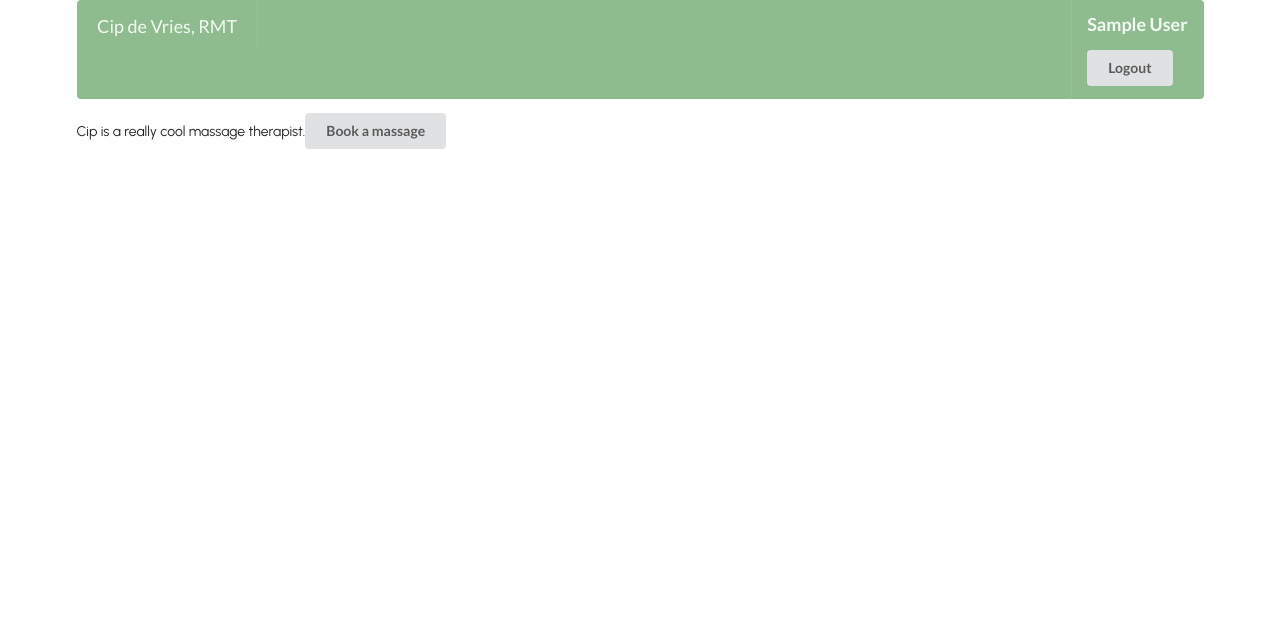
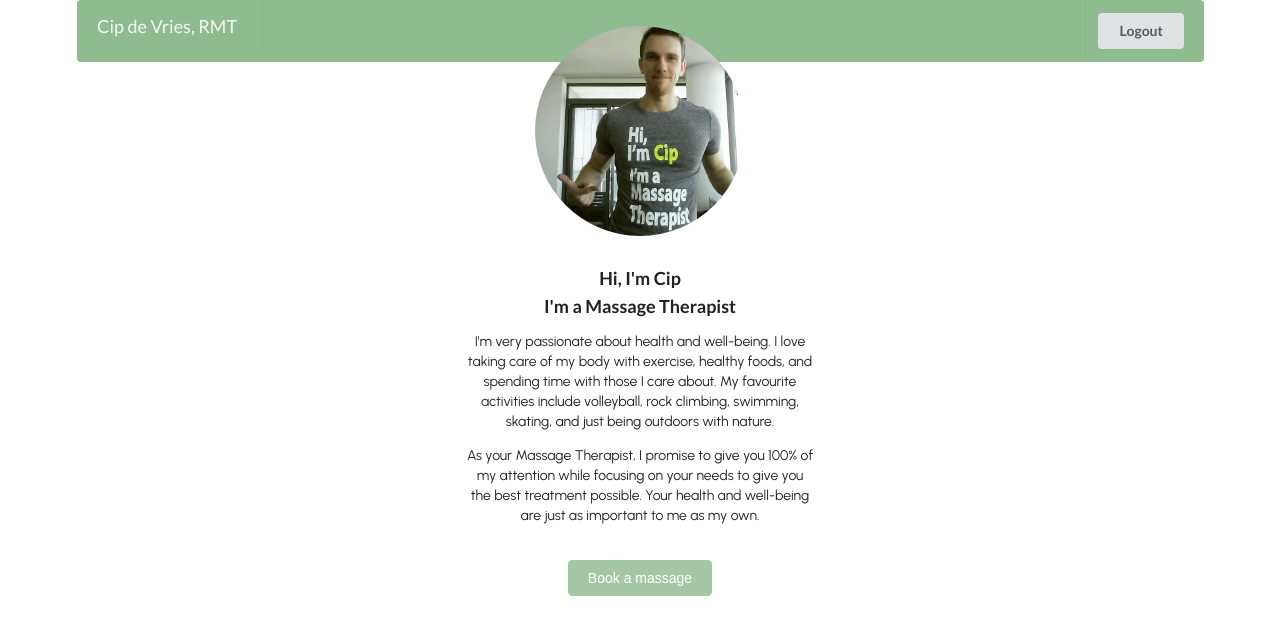
Before and after one commit to cipdv/ciprmt-mern, a React (Create React App) app in the folder client/: page /welcome in a window 1280 px wide. Shown: the top 634 px of the page. Built offline with nearby package versions, Linux system fonts and the light colour scheme; sample sign-in values are in the browser's storage.

Commit message:
dec20 - added some css

```diff
--- a/client/src/components/User/Appointments/Appointments.js
+++ b/client/src/components/User/Appointments/Appointments.js
@@ -13,7 +13,8 @@ const Appointments = ({user}) => {
 
     return (
         appointments?.length !== 0 ? (
-            <table className="ui selectable celled table">
+            <div>
+                <table className="ui selectable celled table" style={{width: '400px'}}>
                     <thead>
                         <tr>
                             <th>Date</th>
@@ -35,6 +36,7 @@ const Appointments = ({user}) => {
                         ))}
                     </tbody>
                 </table>
+            </div>
         ) : (
             <div>
                 No appointments
--- a/client/src/components/User/Appointments/ConfirmAppointment.js
+++ b/client/src/components/User/Appointments/ConfirmAppointment.js
@@ -1,38 +1,45 @@
 import React, { useState } from 'react'
 import { useDispatch } from 'react-redux'
 import { confirmAppointment } from '../../../actions/appointment'
+import { useForm } from 'react-hook-form'
+import styles from './confirmAppointment.module.css'
+
 
 const ConfirmAppointment = ({user, appointments, setUpdateState}) => {
 
     const dispatch = useDispatch()
 
     const { _id, firstName, lastName } = user?.result
+    const { register, handleSubmit, control, formState: { errors } } = useForm()
+
 
     const today = new Date()
 
-    const [reasonForMassage, setReasonForMassage] = useState('')
+    // const [reasonForMassage, setReasonForMassage] = useState('')
     const [treatmentConsent, setTreatmentConsent] = useState(false)
-    const [glutes, setGlutes] = useState(false)
-    const [chest, setChest] = useState(false)
-    const [abdomen, setAbdomen] = useState(false)
-    const [innerThighs, setInnerThighs] = useState(false)
-    const [areasToAvoid, setAreasToAvoid] = useState('')
+    // const [glutes, setGlutes] = useState(false)
+    // const [chest, setChest] = useState(false)
+    // const [abdomen, setAbdomen] = useState(false)
+    // const [innerThighs, setInnerThighs] = useState(false)
+    // const [areasToAvoid, setAreasToAvoid] = useState('')
     const [apptDate, setApptDate] = useState('')
     const [apptTime, setApptTime] = useState('')
 
-    const [reasonForMassageError, setReasonForMassageError] = useState('')
+    // const [reasonForMassageError, setReasonForMassageError] = useState('')
 
 
     const formData = {
-        reasonForMassage,
+        // reasonForMassage,
         consents: {
-            treatmentConsent,
-            glutes,
-            chest,
-            abdomen,
-            innerThighs,
-            areasToAvoid
+            treatmentConsent
+
         },
+        //     glutes,
+        //     chest,
+        //     abdomen,
+        //     innerThighs,
+        //     areasToAvoid
+        // },
         name: `${firstName} ${lastName}`,
         apptDate,
         apptTime
@@ -44,36 +51,34 @@ const ConfirmAppointment = ({user, appointments, setUpdateState}) => {
         setApptTime(appointmentTime)
     }
 
-    const handleSubmit = (e, appointmentId, appointmentDate) => {
-        e.preventDefault()
-        setApptDate(appointmentDate)
-        if (reasonForMassage === '') {
-            setReasonForMassageError('Please indicate what you would like to focus on for this massage appointment')
-        } else {
-            dispatch(confirmAppointment(_id, appointmentId, formData))
-        }
+    const onSubmit = (data, appointmentId) => {
+        console.log(data)
+        dispatch(confirmAppointment(_id, appointmentId, formData))
         //update appointment with the appointment id
         clear()
     }
 
     const clear = () => {
-        setReasonForMassage('')
-        setGlutes(false)
-        setChest(false)
-        setAbdomen(false)
-        setInnerThighs(false)
-        setAreasToAvoid(false)
-        setApptDate('')
+        // setReasonForMassage('')
+        // setGlutes(false)
+        // setChest(false)
+        // setAbdomen(false)
+        // setInnerThighs(false)
+        // setAreasToAvoid(false)
+        // setApptDate('')
     }
 
     return (
         appointments?.length > 0 ? (
-            <div style={{marginTop: '3em'}}>
-                <h4>Upcoming Appointments</h4>
+            <div className={styles.container}>
+                <h4>You have an upcoming appointment</h4>
                     {appointments && appointments?.map((appointment) => (
                         new Date(appointment?.date) >= today && appointment?.consents?.treatmentConsent !== true ? (
                             <div style={{marginBottom: '3em'}} key={appointment._id} >
-                                <table className="ui table">
+                                <p>
+                                    Please confirm your appointment on {appointment?.date} at {appointment?.time} for {appointment?.duration} minutes.
+                                </p>
+                                {/* <table className="ui table">
                                     <thead>
                                         <tr>
                                             <th>Date</th>
@@ -88,30 +93,30 @@ const ConfirmAppointment = ({user, appointments, setUpdateState}) => {
                                             <td>{appointment?.duration}</td>
                                         </tr>
                                     </tbody>
-                                </table>
-                                <form className="ui form" onSubmit={(e)=>handleSubmit(e, appointment?._id, appointment?.date)} >
+                                </table> */}
+                                <form className="ui form" onSubmit={()=>handleSubmit(appointment?._id)} >
                                     <div className="ui fields">
                                         <div className="ui field">
                                             <label>Reason for booking massage:</label>
-                                            <input type="text" value={reasonForMassage} onChange={(e)=>setReasonForMassage(e.target.value)}/>
-                                            <p style={{color: 'red'}}>{reasonForMassageError}</p>
+                                            <input type="text" {...register('reasonForMassage', {required: true})} name="reasonForMassage" />
+                                            {errors?.reasonForMassage && <p style={{color: 'red'}}>Please indicate why you'd like to book a massage</p>}
                                         </div>
                                         <div className="ui field">
                                             <h5>I give consent to massage the following areas:</h5>
                                             <div>
-                                                <input type="checkbox" value={glutes} onChange={(e)=>setGlutes(e.target.checked)} />
+                                                <input type="checkbox" {...register('consents.glutes')} name="glutes" />
                                                 <label>Glutes</label>
-                                                <input type="checkbox" value={abdomen} onChange={(e)=>setAbdomen(e.target.checked)} />
+                                                <input type="checkbox" {...register('consents.abdomen')} name="abdomen" />
                                                 <label>Abdomen</label>
-                                                <input type="checkbox" value={chest} onChange={(e)=>setChest(e.target.checked)} />
+                                                <input type="checkbox" {...register('consents.chest')} name="chest" />
                                                 <label>Chest</label>
-                                                <input type="checkbox" value={innerThighs} onChange={(e)=>setInnerThighs(e.target.checked)} />
+                                                <input type="checkbox" {...register('consents.innerThighs')} name="innerThighs" />
                                                 <label>Inner thighs</label>
                                             </div>
                                         </div>
                                         <div className="ui field">
                                             <label>Are there any other areas you would not like to be massaged?</label>
-                                            <input type="text" value={areasToAvoid} onChange={(e)=>setAreasToAvoid(e.target.value)} />
+                                            <input type="text" {...register('consents.areasToAvoid')} name="areasToAvoid" />
                                         </div>
                                     </div>
                                     <button type="submit" onClick={()=>setDateAndTimeAndConsent(appointment?.date, appointment?.time)} className="ui button">Confirm Appointment</button>
--- /dev/null
+++ b/client/src/components/User/Appointments/confirmAppointment.module.css
@@ -0,0 +1,5 @@
+.container {
+    display: grid;
+    justify-content: center;
+    margin-top: 2em;
+}
--- a/client/src/components/User/Auth/Auth.js
+++ b/client/src/components/User/Auth/Auth.js
@@ -4,7 +4,7 @@ import { register, login } from '../../../actions/auth'
 import { useHistory } from 'react-router-dom'
 import useForm from './UseForm'
 import validate from './validate'
-import './auth.css'
+import styles from './auth.module.css'
 
 // const initialState = { firstName: '', lastName: '', email: '', password: '', confirmPassword: '' }
 
@@ -93,56 +93,56 @@ const Auth = () => {
     // }
 
     return (
-        <div>
+        <div className={styles.main}>
             <form className="ui form" onSubmit={handleSubmit}>
                 <div>
                     {
                         isRegister ? (
                             <>
-                                <div>
-                                <h3>Register:</h3>
+                                <div className={styles.form}>
+                                <h3>To book a massage, please register:</h3>
+                                <p>
+                                    By registering, you will be able to access your receipts, confirm appointments, and manage your health history file.
+                                </p>
                                     <label>First name</label>
                                     <input name="firstName" label="First name" type="text" value={values.firstName} onChange={handleChange} />
-                                    {errors?.firstName && <p className="auth-error">{errors?.firstName}</p>}
+                                    {errors?.firstName && <p className={styles.autherror}>{errors?.firstName}</p>}
                                     <label>Last name</label>
                                     <input name="lastName" label="Last name" type="text" value={values.lastName} onChange={handleChange} />
-                                    {errors?.lastName && <p className="auth-error">{errors?.lastName}</p>}
-                                </div>
-                                <div>
+                                    {errors?.lastName && <p className={styles.autherror}>{errors?.lastName}</p>}
+
                                     <label>Email</label>
                                     <input name="email" label="Email" type="email" value={values.email} onChange={handleChange} />
-                                    {errors?.email && <p className="auth-error">{errors?.email}</p>}
+                                    {errors?.email && <p className={styles.autherror}>{errors?.email}</p>}
                                     {/* <input type="checkbox" name="emailReceiptOptIn" value={values.emailReceiptOptIn} onChange={handleChange} />
                                     <label>Check here to receive your RMT receipts via email</label> */}
-                                </div>
-                                <div>
+
                                     <label>Password</label>
                                     <input name="password" label="Password" type="password" value={values.password} onChange={handleChange} />
-                                    {errors?.password && <p className="auth-error">{errors?.password}</p>}
-                                </div>
-                                <div>
+                                    {errors?.password && <p className={styles.autherror}>{errors?.password}</p>}
+
                                     <label>Confirm Password</label>
                                     <input name="confirmPassword" label="Confirm Password" value={values.confirmPassword} type="password" onChange={handleChange} />
-                                    {errors?.confirmPassword && <p className="auth-error">{errors?.confirmPassword}</p>}
+                                    {errors?.confirmPassword && <p className={styles.autherror}>{errors?.confirmPassword}</p>}
                                 </div>
-                                <button type="submit" className="ui button ">Register</button>
+                                <button type="submit" className={styles.btn}>Register</button>
                             </>
                         ) : (
-                            <div>
+                            <div className={styles.form}>
                                 <h3>Login</h3>
                                 <label>Email</label>
                                 <input name="email" type="text" label="Email" value={values.email} onChange={handleChange} />
                                 <label>Password</label>
-                                {errors?.email && <p className="auth-error">{errors?.email}</p>}
+                                {errors?.email && <p className={styles.autherror}>{errors?.email}</p>}
                                 <input name="password" type="password" label="Password" value={values.password} onChange={handleChange} />
-                                {errors?.password && <p className="auth-error">{errors?.password}</p>}
-                                <button type="submit" className="ui button">Login</button>
+                                {errors?.password && <p className={styles.autherror}>{errors?.password}</p>}
+                                <button type="submit" className={styles.btn}>Login</button>
                             </div>
                         )
                     }
                 <div onClick={switchMode}>
                     {
-                        isRegister ? 'Already have an account? Login here' : 'First time booking a massage? Click here to register'
+                        isRegister ? 'Already have an account? Click here to login' : 'First time booking a massage? Click here to register'
                     }
                 </div>
                 </div>
--- a/client/src/components/User/Auth/auth.css
+++ /dev/null
@@ -1,4 +0,0 @@
-.auth-error {
-    color: rgba(209, 4, 4, 0.897);
-    font-family: 'Courier New', Courier, monospace;
-}
--- /dev/null
+++ b/client/src/components/User/Auth/auth.module.css
@@ -0,0 +1,32 @@
+.autherror {
+    color: rgba(209, 4, 4, 0.897);
+    margin: 0.5em 1em;
+
+}
+
+.main {
+    display: grid;
+    justify-content: center;
+    padding: 2em;
+}
+
+.form {
+    width: 400px;
+}
+
+.btn {
+    background-color: #8fbc8fd0;
+    border: none;
+    color: white;
+    margin-top: 20px;
+    margin-bottom: 20px;
+    padding: 10px 20px;
+    border-radius: 0.3em;
+}
+.btn:hover {
+    background-color: #8fbc8f65;
+}
+
+input {
+    margin-top: 2em;
+}
--- a/client/src/components/User/Dashboard/Dashboard.js
+++ b/client/src/components/User/Dashboard/Dashboard.js
@@ -3,6 +3,7 @@ import { useDispatch, useSelector } from 'react-redux'
 import { Link } from 'react-router-dom'
 import { getAppointments } from '../../../actions/appointment'
 import ConfirmAppointment from '../Appointments/ConfirmAppointment'
+import styles from './dashboard.module.css'
 
 const Dashboard = ({user, setUser}) => {
 
@@ -20,17 +21,17 @@ const Dashboard = ({user, setUser}) => {
 
     return (
         <>
-            <div>
-                <h3>Welcome {user?.result?.firstName}! :D</h3>
+            <div className={styles.container}>
+                <h1>Hi {user?.result?.firstName}</h1>
 
                 {/* <Link to='/bookappointment'>
                     <button className="ui button" style={{backgroundColor: '#adad85'}}>Book an appointment</button>
                 </Link>                   */}
                 <Link to="/healthhistory/update" >
-                    <button className="ui button" style={{backgroundColor: '#adad85'}}>Update Health History</button>
+                    <button className={styles.btn} >Update Health History</button>
                 </Link>
                 <Link to="/dashboard/receipts">
-                    <button className="ui button" style={{backgroundColor: '#adad85'}}>View Appointment Receipts</button>
+                    <button className={styles.btn} >View Appointment Receipts</button>
                 </Link>
                 {appointments?.length > 0 ? (
                     <ConfirmAppointment user={user} appointments={appointments} setUpdateState={setUpdateState} />
--- /dev/null
+++ b/client/src/components/User/Dashboard/dashboard.module.css
@@ -0,0 +1,17 @@
+.container {
+    display: grid;
+    justify-content: center;
+    padding: 2em;
+}
+
+.btn {
+    background-color: #8fbc8fd0;
+    border: none;
+    color: white;
+    margin-top: 20px;
+    padding: 10px 20px;
+    border-radius: 0.3em;
+}
+.btn:hover {
+    background-color: #8fbc8f65;
+}
--- a/client/src/components/User/Home/Home.js
+++ b/client/src/components/User/Home/Home.js
@@ -1,15 +1,31 @@
 import React from 'react'
 import { Link } from 'react-router-dom'
+import ciplegacy from '../../../images/ciprmt-legacy.jpg'
+import homestyles from './styles.module.css'
 
 const Home = () => {
 
     return (
-        <div>
-            Cip is a really cool massage therapist.
-            <Link to="/auth">
-                <button className="ui button">Book a massage</button>
-            </Link>
-        </div>
+            <div className={homestyles.container}>
+                <div className={homestyles.intro}>
+                    <img
+                        src={ciplegacy}
+                        alt="Tammy Stevens"
+                        className={homestyles.profilepic}
+                    />
+                    <h3>Hi, I'm Cip</h3>
+                    <h3 style={{marginTop: '-10px'}}>I'm a Massage Therapist</h3>
+                    <p>
+                    I'm very passionate about health and well-being. I love taking care of my body with exercise, healthy foods, and spending time with those I care about. My favourite activities include volleyball, rock climbing, swimming, skating, and just being outdoors with nature.
+                    </p>
+                    <p>
+                    As your Massage Therapist, I promise to give you 100% of my attention while focusing on your needs to give you the best treatment possible. Your health and well-being are just as important to me as my own.
+                    </p>
+                    <Link to="/auth">
+                        <button className={homestyles.bookmassagebtn}>Book a massage</button>
+                    </Link>
+                </div>
+            </div>
     )
 }
 
--- /dev/null
+++ b/client/src/components/User/Home/styles.module.css
@@ -0,0 +1,38 @@
+.intro {
+    width: 25rem
+}
+
+.container {
+    display: grid;
+    justify-content: center;
+    text-align: center;
+    padding: 40px 25px;
+}
+
+.headerbumpup {
+    margin-top: -10px;
+}
+
+.introparagraph {
+    padding: 40px 25px;
+}
+
+.profilepic {
+    margin: -90px auto 30px;
+    width: 15rem;
+    border-radius: 50%;
+    object-fit: cover;
+    margin-bottom: 0;
+}
+
+.bookmassagebtn {
+    background-color: #8fbc8fd0;
+    border: none;
+    color: white;
+    margin-top: 20px;
+    padding: 10px 20px;
+    border-radius: 0.3em;
+}
+.bookmassagebtn:hover {
+    background-color: #8fbc8f65;
+}
--- a/client/src/components/User/Navbar/Navbar.js
+++ b/client/src/components/User/Navbar/Navbar.js
@@ -66,7 +66,6 @@ const Navbar = ({user, setUser}) => {
             <div className="item right">
                 {user ? (
                     <div>
-                        <h3>{user?.result?.firstName} {user?.result?.lastName}</h3>
                         <button className="ui button" onClick={handleLogout}>Logout</button>
                     </div>
                 ) : (
```
Also changed, not shown: client/src/images/PhotoGrid_1471616147023.jpg (added), client/src/images/ciprmt-legacy.jpg (added). Lines whose indentation alone changed are shown as unchanged.
